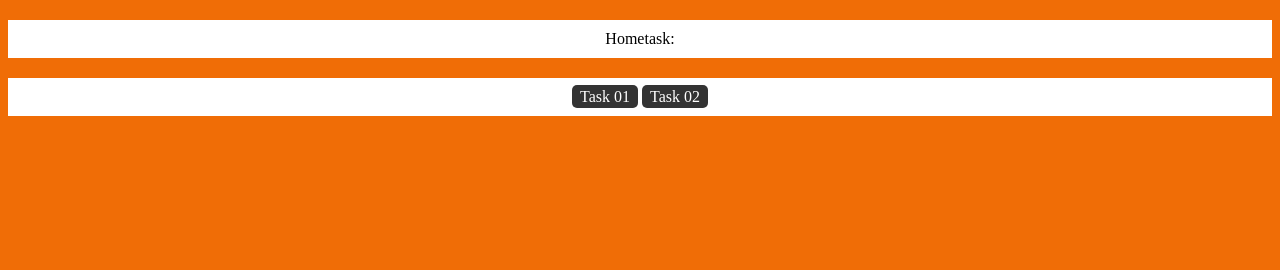
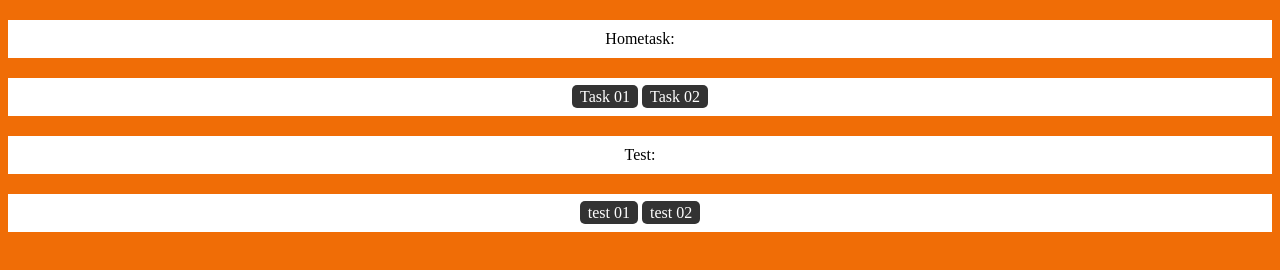
Before and after one commit to Erushenko/Erushenko.github.io, a plain HTML site: page index.html in a window 1280 px wide. Drawn offline with Linux system fonts and the light colour scheme.

Commit message:
first page add test

```diff
--- a/index.html
+++ b/index.html
@@ -13,7 +13,17 @@
 
       <nav role='navigation'>
         <a href="\goit\task_01\index.html">Task 01</a>
-        <a href="/goit/task_02/index.html">Task 02</a>
+        <a href="\goit\task_02\index.html">Task 02</a>
       </nav>
+
+  <div class="HeaderTest">
+      Test:
+  </div>
+
+  <nav role='navigation'>
+    <a href="\goit\test_01\index.html">test 01</a>
+    <a href="\goit\test_02\index.html">test 02</a>
+  </nav>
+
   </body>
 </html>
--- a/style.css
+++ b/style.css
@@ -3,7 +3,9 @@ body {
  background: #f06d06;
 }
 
-header, nav {
+header,
+nav,
+.HeaderTest {
  text-align: center;
  background: white;
  margin: 20px 0;
@@ -17,3 +19,7 @@ nav a {
  color: white;
  padding: 3px 8px;
 }
+
+a:hover{
+  background: #777;
+}
```
